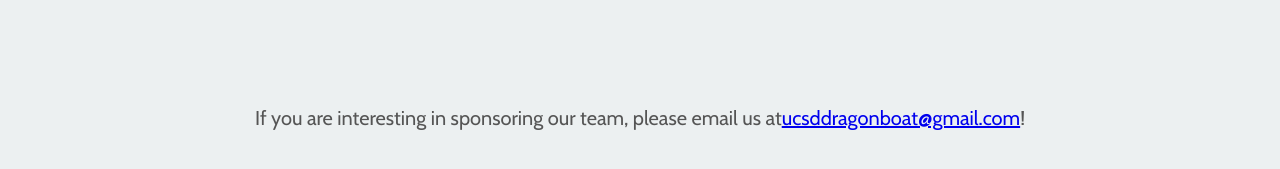
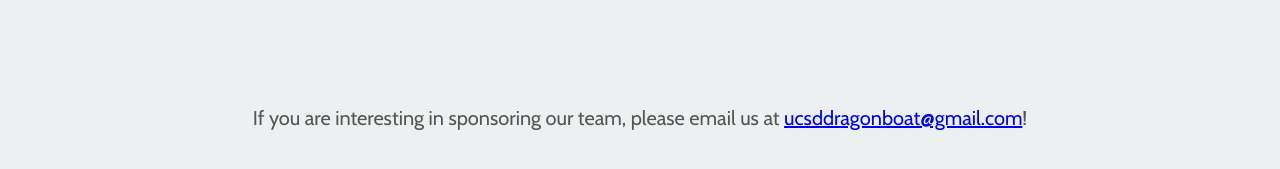
Before and after one commit to ucsd-dragonboat/ucsd-db.github.io, a Jekyll site: the page built from sponsors.html, in a window 1280 px wide. Shown: the part 592-761 px from the top of the page. Built offline with Jekyll 4.4.1, drawn with Linux system fonts in a browser that asks for light colours; nearby versions of some CDN libraries.

Commit message:
added space on the sponsers page

```diff
--- a/sponsors.html
+++ b/sponsors.html
@@ -9,7 +9,7 @@ layout: default
 		</div>
 
 		<div class="horz_block flex_center">
-			<p class="section_text flex_center description_text">If you are interesting in sponsoring our team, please email us at <a href="mailto:ucsddragonboat@gmail.com"> ucsddragonboat@gmail.com</a>!</p>
+			<p class="section_text description_text">If you are interesting in sponsoring our team, please email us at <a href="mailto:ucsddragonboat@gmail.com"> ucsddragonboat@gmail.com</a>!</p>
 		</div>
 
 
```
